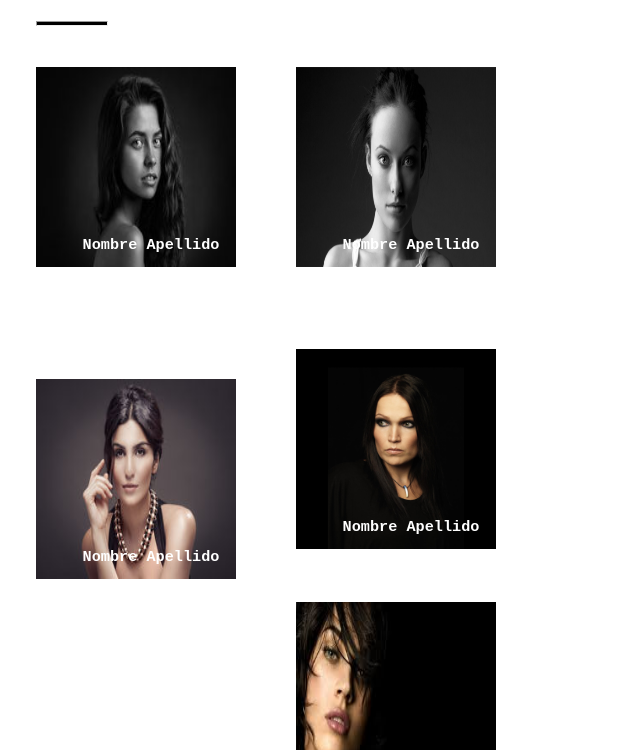
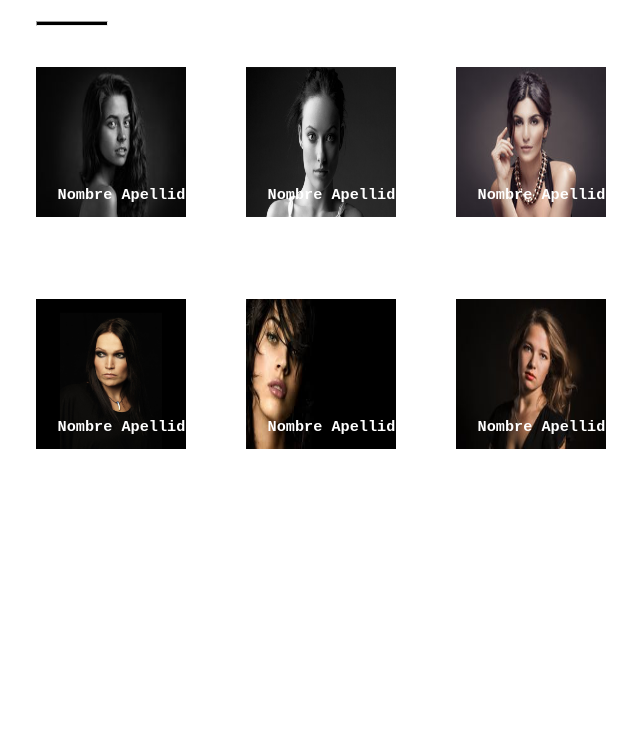
Before and after one commit to AGuerrav/CSS-CP-nuestrasCoders, a plain HTML site: page index.html in a window 1280 px wide. Shown: the part 50-800 px from the top of the page, without its empty margins (2-642 px from the left). Drawn offline with Linux system fonts and the light colour scheme.

Commit message:
correcciones tamaño100% moz&chrome

```diff
--- a/index.css
+++ b/index.css
@@ -17,14 +17,15 @@ h1{
 
 .contenedordefotos{
   /*outline: 1px solid green;*/
-  width: 55%;
-  height: 550px;
+  width: 50%;
+  height: 30%;
   text-align: center;
+  overflow: auto;
 
 }
 img{
-  width: 200px;
-  height: 200px;
+  width: 150px;
+  height: 150px;
 
 }
 .imagen1{
```
